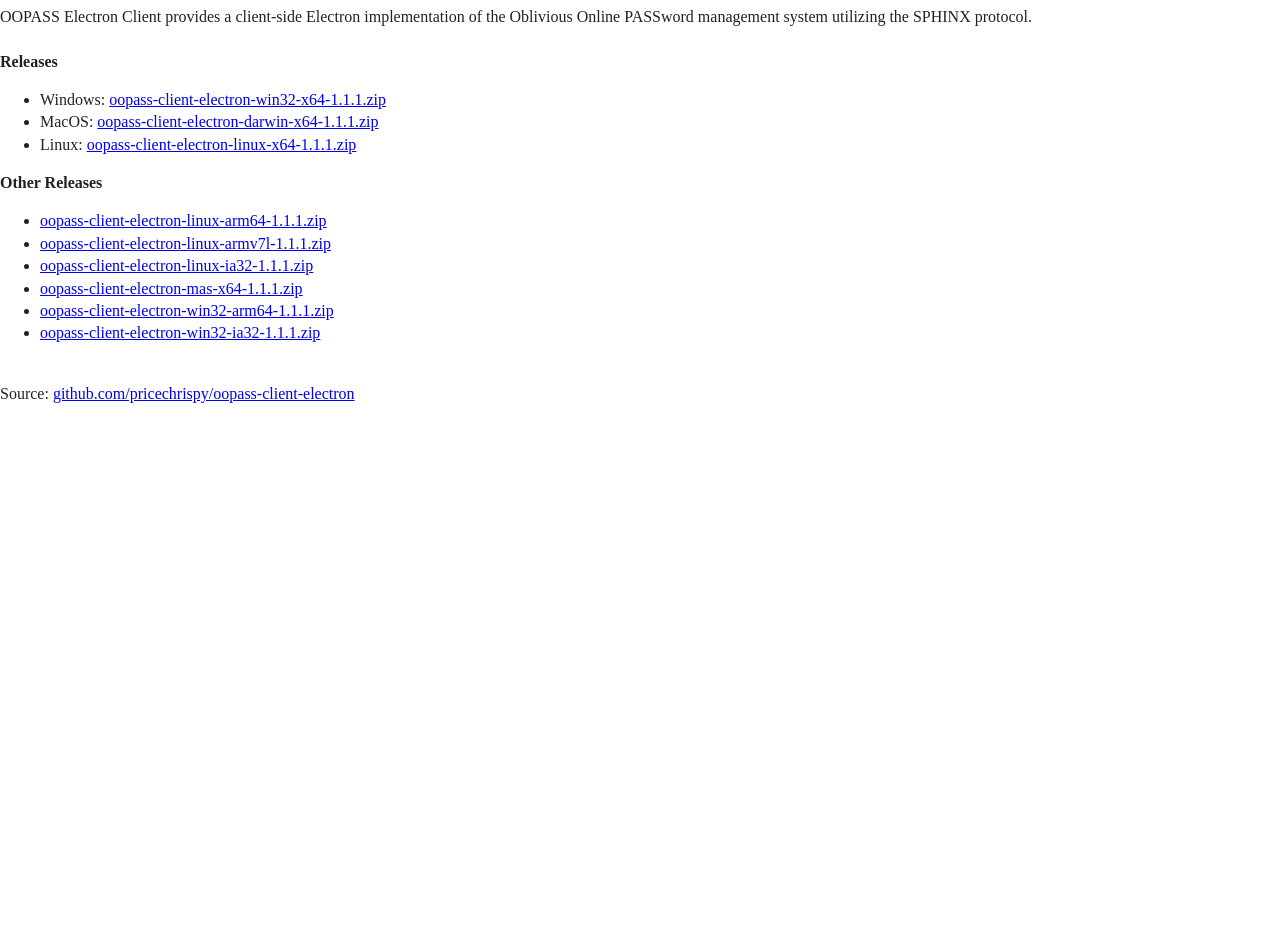
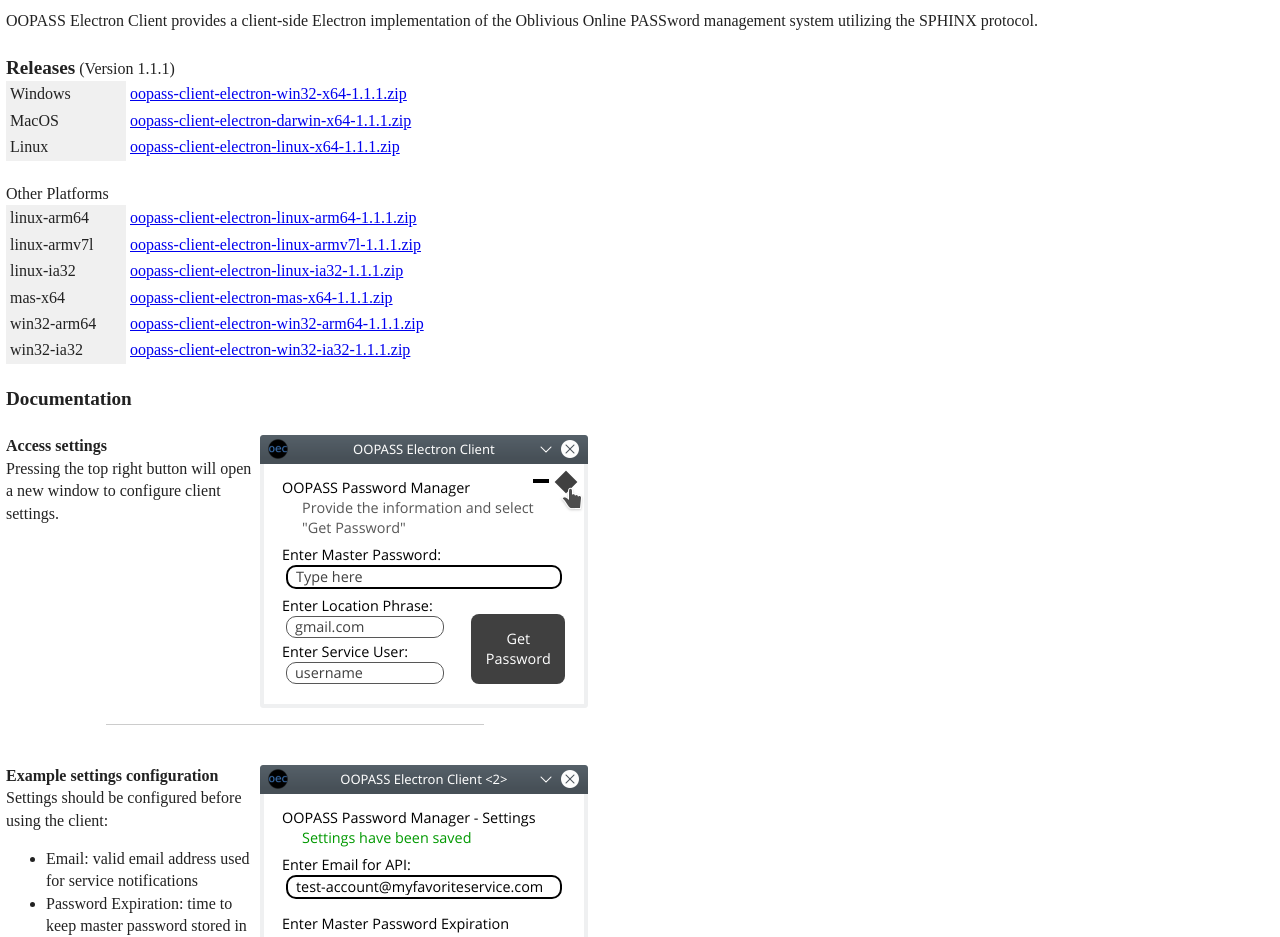
Before and after one commit to pricechrispy/oopass-client-electron, an Electron app: page docs/index.html in a window 1280 px wide. Shown: the part 48-985 px from the top of the page. Before the commit the page ends 800 px from the top, so only its background shows below. Drawn offline with Linux system fonts and the light colour scheme.

Commit message:
Update readme and docs

```diff
--- a/docs/css/main.css
+++ b/docs/css/main.css
@@ -95,12 +95,49 @@ html, body {
     font-size: 1em;
 }
 
+body {
+    padding: 4px 6px;
+}
+
 .header .title {
     font-size: 1.4em;
     font-weight: bold;
 }
 
-.release span {
+.section .title {
+    font-size: 1.2em;
+    font-weight: bold;
+}
+
+.release .platforms {
+    display: flex;
+}
+
+.release .platforms .header {
+    min-width: 120px;
+    background: #F0F0F0;
+}
+
+.release .platforms .header > div,
+.release .platforms .links > div {
+    padding: 2px 4px;
+}
+
+.documentation div > div {
+    display: inline-block;
+    width: 250px;
+}
+
+.documentation div > img {
+    vertical-align: top;
+}
+
+.documentation hr {
+    margin-left: 100px;
+    width: 378px;
+}
+
+.documentation .title {
     font-weight: bold;
 }
 
--- a/docs/index.html
+++ b/docs/index.html
@@ -19,24 +19,105 @@
             <span>OOPASS Electron Client provides a client-side Electron implementation of the Oblivious Online PASSword management system utilizing the SPHINX protocol.</span>
         </div>
         <br>
+        <div class="section">
+            <span class="title">Releases</span>
+            <span>(Version 1.1.1)</span>
+        </div>
         <div class="release">
-            <span>Releases</span>
-            <ul>
-                <li>Windows: <a href="https://github.com/pricechrispy/oopass-client-electron-release/blob/master/oopass-client-electron-win32-x64-1.1.1.zip?raw=true">oopass-client-electron-win32-x64-1.1.1.zip</a></li>
-                <li>MacOS: <a href="https://github.com/pricechrispy/oopass-client-electron-release/blob/master/oopass-client-electron-darwin-x64-1.1.1.zip?raw=true">oopass-client-electron-darwin-x64-1.1.1.zip</a></li>
-                <li>Linux: <a href="https://github.com/pricechrispy/oopass-client-electron-release/blob/master/oopass-client-electron-linux-x64-1.1.1.zip?raw=true">oopass-client-electron-linux-x64-1.1.1.zip</a></li>
-            </ul>
-            <span>Other Releases</span>
-            <ul>
-                <li><a href="https://github.com/pricechrispy/oopass-client-electron-release/blob/master/oopass-client-electron-linux-arm64-1.1.1.zip?raw=true">oopass-client-electron-linux-arm64-1.1.1.zip</a></li>
-                <li><a href="https://github.com/pricechrispy/oopass-client-electron-release/blob/master/oopass-client-electron-linux-armv7l-1.1.1.zip?raw=true">oopass-client-electron-linux-armv7l-1.1.1.zip</a></li>
-                <li><a href="https://github.com/pricechrispy/oopass-client-electron-release/blob/master/oopass-client-electron-linux-ia32-1.1.1.zip?raw=true">oopass-client-electron-linux-ia32-1.1.1.zip</a></li>
-                <li><a href="https://github.com/pricechrispy/oopass-client-electron-release/blob/master/oopass-client-electron-mas-x64-1.1.1.zip?raw=true">oopass-client-electron-mas-x64-1.1.1.zip</a></li>
-                <li><a href="https://github.com/pricechrispy/oopass-client-electron-release/blob/master/oopass-client-electron-win32-arm64-1.1.1.zip?raw=true">oopass-client-electron-win32-arm64-1.1.1.zip</a></li>
-                <li><a href="https://github.com/pricechrispy/oopass-client-electron-release/blob/master/oopass-client-electron-win32-ia32-1.1.1.zip?raw=true">oopass-client-electron-win32-ia32-1.1.1.zip</a></li>
-            </ul>
+            <div class="platforms">
+                <div class="header">
+                    <div>Windows</div>
+                    <div>MacOS</div>
+                    <div>Linux</div>
+                </div>
+                <div class="links">
+                    <div><a href="https://github.com/pricechrispy/oopass-client-electron-release/blob/master/oopass-client-electron-win32-x64-1.1.1.zip?raw=true">oopass-client-electron-win32-x64-1.1.1.zip</a></div>
+                    <div><a href="https://github.com/pricechrispy/oopass-client-electron-release/blob/master/oopass-client-electron-darwin-x64-1.1.1.zip?raw=true">oopass-client-electron-darwin-x64-1.1.1.zip</a></div>
+                    <div><a href="https://github.com/pricechrispy/oopass-client-electron-release/blob/master/oopass-client-electron-linux-x64-1.1.1.zip?raw=true">oopass-client-electron-linux-x64-1.1.1.zip</a></div>
+                </div>
+            </div>
+            <br>
+            <span>Other Platforms</span>
+            <div class="platforms">
+                <div class="header">
+                    <div>linux-arm64</div>
+                    <div>linux-armv7l</div>
+                    <div>linux-ia32</div>
+                    <div>mas-x64</div>
+                    <div>win32-arm64</div>
+                    <div>win32-ia32</div>
+                </div>
+                <div class="links">
+                    <div><a href="https://github.com/pricechrispy/oopass-client-electron-release/blob/master/oopass-client-electron-linux-arm64-1.1.1.zip?raw=true">oopass-client-electron-linux-arm64-1.1.1.zip</a></div>
+                    <div><a href="https://github.com/pricechrispy/oopass-client-electron-release/blob/master/oopass-client-electron-linux-armv7l-1.1.1.zip?raw=true">oopass-client-electron-linux-armv7l-1.1.1.zip</a></div>
+                    <div><a href="https://github.com/pricechrispy/oopass-client-electron-release/blob/master/oopass-client-electron-linux-ia32-1.1.1.zip?raw=true">oopass-client-electron-linux-ia32-1.1.1.zip</a></div>
+                    <div><a href="https://github.com/pricechrispy/oopass-client-electron-release/blob/master/oopass-client-electron-mas-x64-1.1.1.zip?raw=true">oopass-client-electron-mas-x64-1.1.1.zip</a></div>
+                    <div><a href="https://github.com/pricechrispy/oopass-client-electron-release/blob/master/oopass-client-electron-win32-arm64-1.1.1.zip?raw=true">oopass-client-electron-win32-arm64-1.1.1.zip</a></div>
+                    <div><a href="https://github.com/pricechrispy/oopass-client-electron-release/blob/master/oopass-client-electron-win32-ia32-1.1.1.zip?raw=true">oopass-client-electron-win32-ia32-1.1.1.zip</a></div>
+                </div>
+            </div>
         </div>
         <br>
+        <div class="section">
+            <span class="title">Documentation</span>
+        </div>
+        <div class="documentation">
+            <br>
+            <div>
+                <div>
+                    <span class="title">Access settings</span>
+                    <br>
+                    <span>Pressing the top right button will open a new window to configure client settings.</span>
+                </div>
+                <img src="img/index_button_settings.png" alt=""/>
+            </div>
+            <hr>
+            <br>
+            <div>
+                <div>
+                    <span class="title">Example settings configuration</span>
+                    <br>
+                    <span>Settings should be configured before using the client:</span>
+                    <ul>
+                        <li>Email: valid email address used for service notifications</li>
+                        <li>Password Expiration: time to keep master password stored in memory</li>
+                        <li>Server: oopass server host or ip address</li>
+                        <li>Port: oopass server port</li>
+                        <li>Password Length: generated password length</li>
+                        <li>Password Characters: characters used in password generation</li>
+                    </ul>
+                </div>
+                <img src="img/settings.png" alt=""/>
+            </div>
+            <hr>
+            <br>
+            <div>
+                <div>
+                    <span class="title">Get password for a specified service</span>
+                    <br>
+                    <span>Complete the master password, location, user fields, and press the Get Password button to connect to the service configured in the settings and copy the generated password to the clipboard:</span>
+                    <ul>
+                        <li>Master Password: the one password you remember for all services</li>
+                        <li>Location: Some unique phrase you can remember to identify the service to generate the password for</li>
+                        <li>User: The username associated with the specified location</li>
+                    </ul>
+                </div>
+                <img src="img/index_button_getpassword.png" alt=""/>
+            </div>
+            <hr>
+            <br>
+            <div>
+                <div>
+                    <span class="title">Minimize client</span>
+                    <br>
+                    <span>Pressing the button to the left of the settings button will minimize the client. The client will be accessible via the system tray or dock if applicable. The client can be reopened by the key combination CommandOrControl+Shift+2, or by right clicking the client icon and selecting the open option.</span>
+                </div>
+                <img src="img/index_button_minimize.png" alt=""/>
+            </div>
+            <br>
+        </div>
+        <br>
+        <hr>
         <div class="source">
             <span>Source: <a href="https://github.com/pricechrispy/oopass-client-electron">github.com/pricechrispy/oopass-client-electron</a></span>
         </div>
```
Also changed, not shown: README.md, docs/img/index_button_getpassword.png (added), docs/img/index_button_minimize.png (added), docs/img/index_button_settings.png (added), docs/img/settings.png (added).
